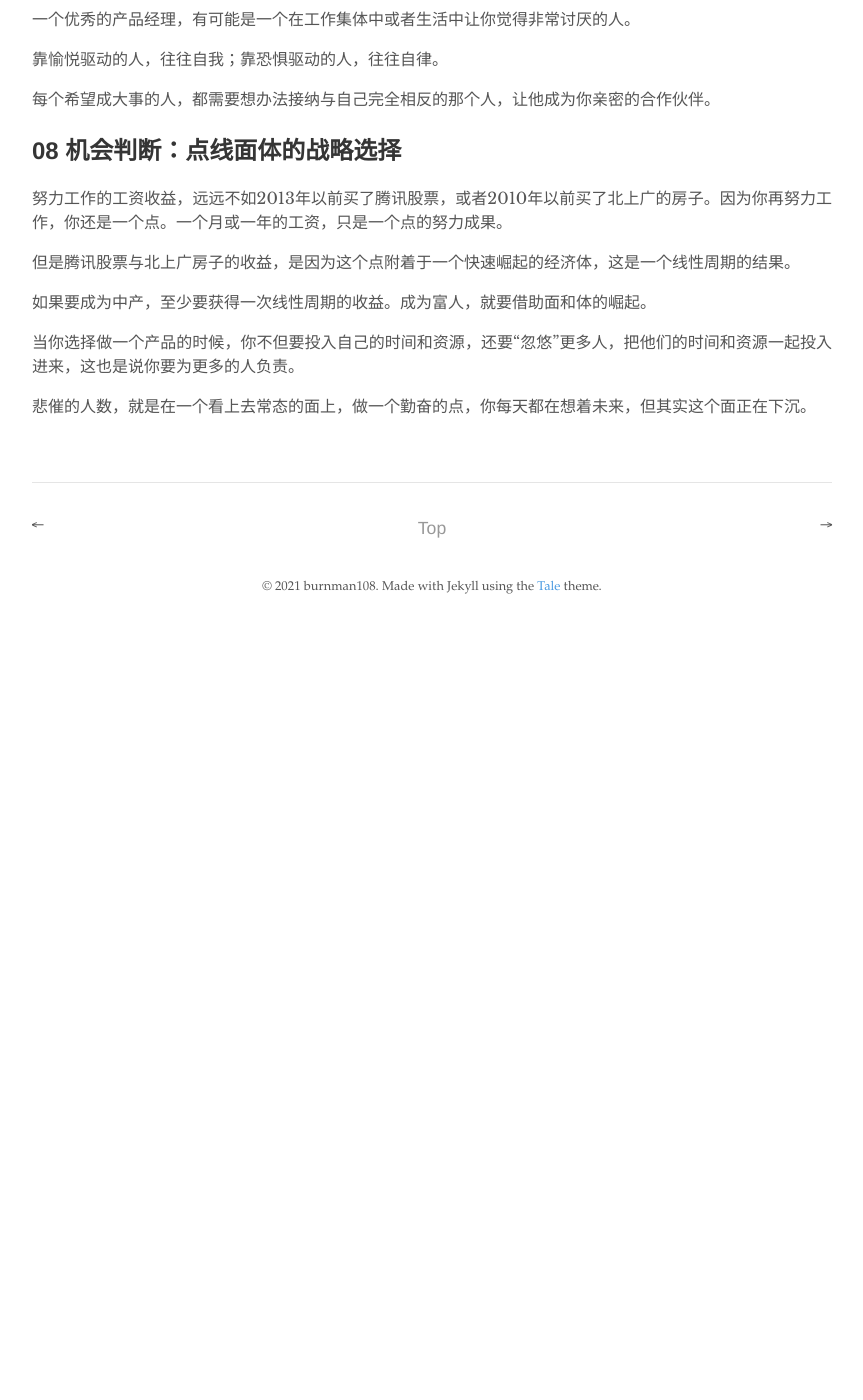
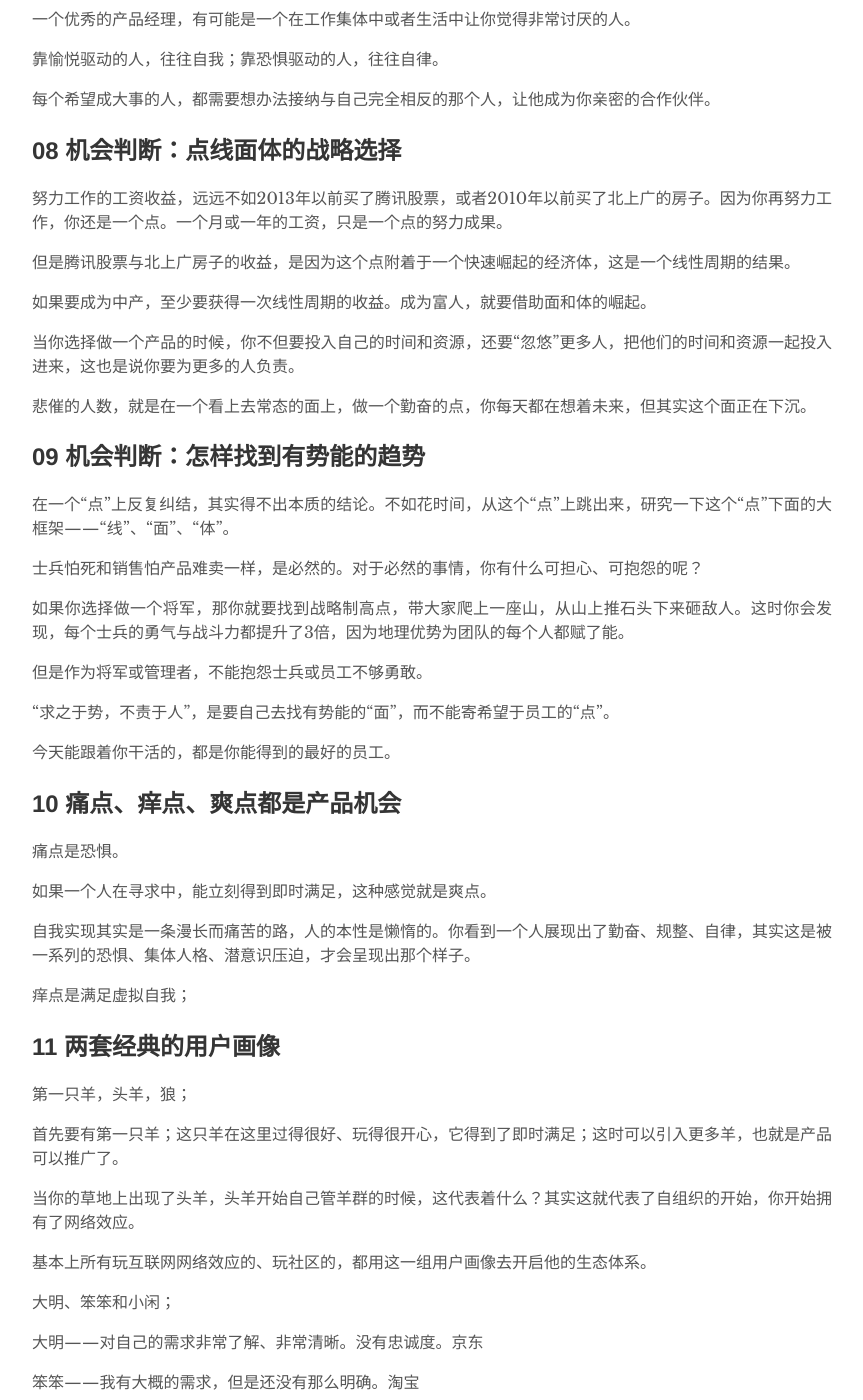
Before and after one commit to burnman108/strengthen, a Jekyll site: the page built from _posts/2021-07-05-整理《梁宁产品思维30讲》.md, in a window 1280 px wide and 1400 px high, scrolled down 3202 px. Shown: the whole window, without its empty margins (208-1071 px from the left). Built offline with Jekyll 4.4.1, drawn with Linux system fonts in a browser that asks for light colours; before the commit the page ends 3832 px from its top, so only the background shows below that; some of the changed text lies outside the part shown.

Commit message:
添加文章

```diff
--- a/_posts/2021-07-05-整理《梁宁产品思维30讲》.md
+++ b/_posts/2021-07-05-整理《梁宁产品思维30讲》.md
@@ -139,3 +139,51 @@ excerpt_separator: <!--more-->
 当你选择做一个产品的时候，你不但要投入自己的时间和资源，还要“忽悠”更多人，把他们的时间和资源一起投入进来，这也是说你要为更多的人负责。
 
 悲催的人数，就是在一个看上去常态的面上，做一个勤奋的点，你每天都在想着未来，但其实这个面正在下沉。
+
+## 09 机会判断：怎样找到有势能的趋势
+
+在一个“点”上反复纠结，其实得不出本质的结论。不如花时间，从这个“点”上跳出来，研究一下这个“点”下面的大框架——“线”、“面”、“体”。
+
+士兵怕死和销售怕产品难卖一样，是必然的。对于必然的事情，你有什么可担心、可抱怨的呢？
+
+如果你选择做一个将军，那你就要找到战略制高点，带大家爬上一座山，从山上推石头下来砸敌人。这时你会发现，每个士兵的勇气与战斗力都提升了3倍，因为地理优势为团队的每个人都赋了能。
+
+但是作为将军或管理者，不能抱怨士兵或员工不够勇敢。
+
+“求之于势，不责于人”，是要自己去找有势能的“面”，而不能寄希望于员工的“点”。
+
+今天能跟着你干活的，都是你能得到的最好的员工。
+
+## 10 痛点、痒点、爽点都是产品机会
+
+痛点是恐惧。
+
+如果一个人在寻求中，能立刻得到即时满足，这种感觉就是爽点。
+
+自我实现其实是一条漫长而痛苦的路，人的本性是懒惰的。你看到一个人展现出了勤奋、规整、自律，其实这是被一系列的恐惧、集体人格、潜意识压迫，才会呈现出那个样子。
+
+痒点是满足虚拟自我；
+
+## 11 两套经典的用户画像
+
+第一只羊，头羊，狼；
+
+首先要有第一只羊；这只羊在这里过得很好、玩得很开心，它得到了即时满足；这时可以引入更多羊，也就是产品可以推广了。
+
+当你的草地上出现了头羊，头羊开始自己管羊群的时候，这代表着什么？其实这就代表了自组织的开始，你开始拥有了网络效应。
+
+基本上所有玩互联网网络效应的、玩社区的，都用这一组用户画像去开启他的生态体系。
+
+大明、笨笨和小闲；
+
+大明——对自己的需求非常了解、非常清晰。没有忠诚度。京东
+
+笨笨——我有大概的需求，但是还没有那么明确。淘宝
+
+小闲——我没有消费需求，我就是来打发时间的。腾讯
+
+不管大明、笨笨还是小闲，其实都是羊，你需要按照三种不同羊的需求，来管理你的草地，制作你的产品，具体到痛点、痒点、爽点；
+
+对于B2C的企业来讲，如果你是向B端收费，那其实狼就是B端。比如说像京东、淘宝，其实它们都是向上游挣钱的，所以商家是狼。
+
+那对于腾讯呢？其实腾讯的主要收入来源是C端，主要靠剪羊毛。
```
Also changed, not shown: _posts/2021-07-28-整理《梁宁产品思维30讲》（三）.md (added, +23 -0 lines), _posts/2021-07-28-整理《梁宁产品思维30讲》（二）.md (added, +179 -0 lines).
